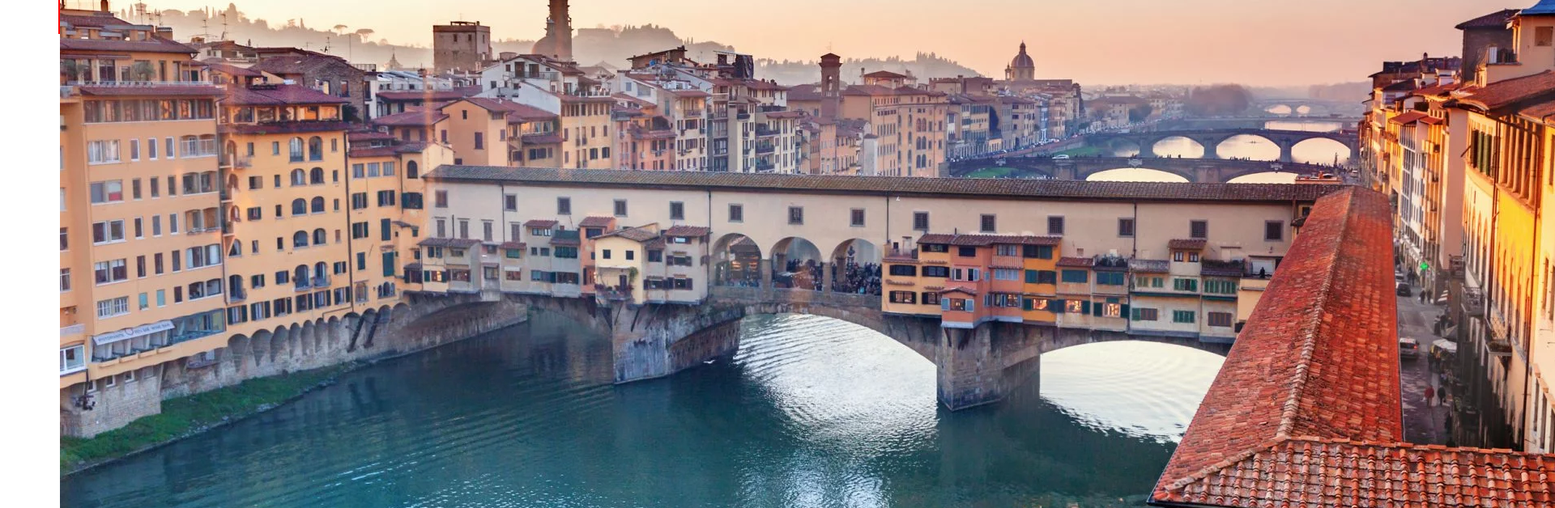
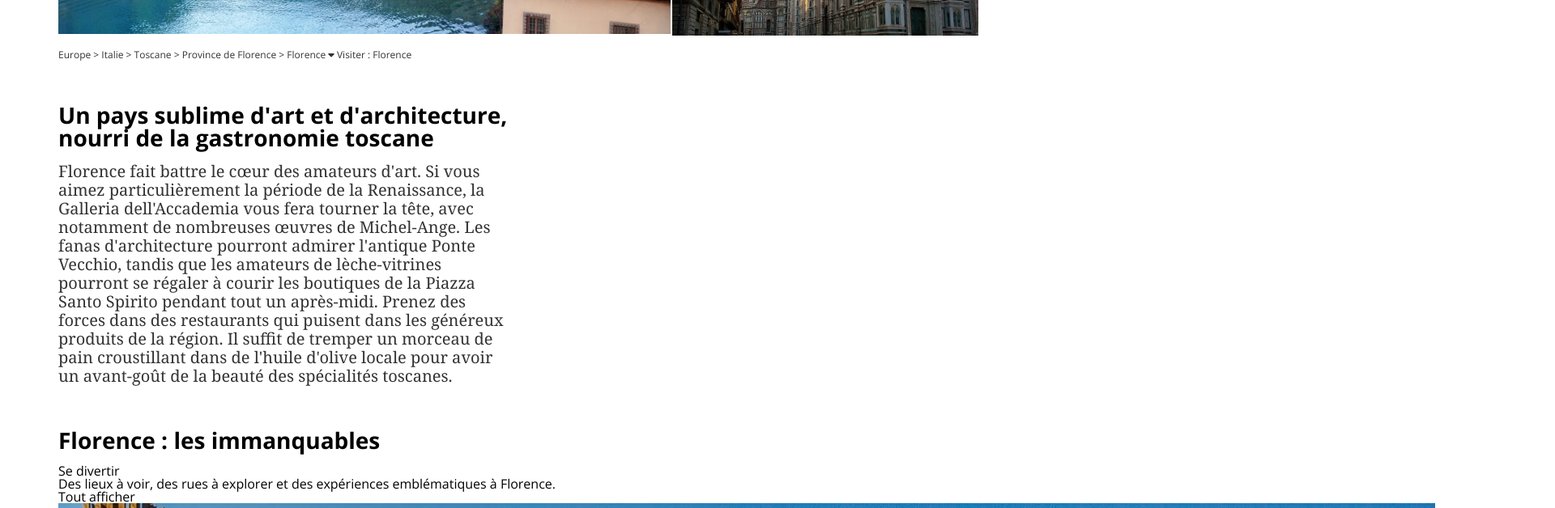
Before and after one commit to MariiaMERCIER/TripAdvisor, a plain HTML site: page index.html in a window 1280 px wide. Shown: the part 620-1248 px from the top of the page at 81% size, 1920 px wide, since content can reach past the window. Drawn offline with nearby package versions, Linux system fonts and the light colour scheme.

Commit message:
avancement du projet

```diff
--- a/assets/css/style.css
+++ b/assets/css/style.css
@@ -103,25 +103,80 @@ button:nth-child(1) {
 }
 
 .images {
-  max-width: 1136px;
+  height: 372px;
+  width: 1136px;
+  align-self: center;
+  object-fit: cover;
   display: flex;
+  gap: 2px;
 }
 
 .images .left {
-  max-height: 372px;
   flex: 4;
-  border: 2px solid red;
 }
-
+.images .left img {
+  object-fit: cover;
+  height: 100%;
+  width: 100%;
+}
 .images .right {
-  flex: 3;
+  flex: 2;
   display: flex;
   flex-direction: column;
+  gap: 2px;
 }
 
 .images .right .img1 {
-  flex: 1;
+  object-fit: cover;
+  height: 50%;
 }
 .images .right .img2 {
-  flex: 1;
+  object-fit: cover;
+  height: 50%;
 }
+
+.baseline {
+  padding-bottom: 16px;
+}
+
+.baseline p {
+  padding: 20px 0;
+  font-size: 12px;
+  color: #333;
+}
+
+.description {
+  max-width: 560px;
+  padding-top: 18px;
+  display: flex;
+  flex-direction: column;
+  align-items: flex-start;
+}
+
+h2 {
+  width: 100%;
+  font-size: 28px;
+  font-weight: 700;
+  color: #000;
+  margin-top: 24px;
+  margin: 0 0 16px;
+}
+
+.description p {
+  width: 100%;
+  font-family: Georgia, "Times New Roman", Times, serif;
+  line-height: 23px;
+  font-size: 20px;
+  color: #333;
+}
+.fa-circle {
+  color: #5dffb3;
+}
+
+.colon1 {
+  margin-top: 54px;
+}
+
+.carrousel {
+  display: flex;
+}
--- a/index.html
+++ b/index.html
@@ -45,7 +45,7 @@
     <main>
       <section class="conteiner">
         <div class="presentation">
-          <h1><span>Explorez:</span> Florence</h1>
+          <h1><span>Explorez</span> Florence</h1>
           <p>
             Les revenus influencent le choix des expériences présentées sur
             cette page :
@@ -53,6 +53,7 @@
               >en savoir plus.</a
             >
           </p>
+        </div>
         <div class="flex-parent-proposition">
           <ul>
             <button class="first-button">
@@ -73,7 +74,7 @@
               alt="florence italie ponte"
             />
           </div>
-            <div class="droit">
+          <div class="right">
             <img
               class="img1"
               src="/assets/image/ou-dormir-a-florence-1024x683.jpg"
@@ -86,7 +87,91 @@
             />
           </div>
         </div>
+        <div class="baseline">
+          <p>
+            <span
+              >Europe
+              <a
+                href="https://www.tripadvisor.fr/Tourism-g4-Europe-Vacations.html"
+              ></a
+            ></span>
+            >
+            <span
+              >Italie<a
+                href="https://www.tripadvisor.fr/Tourism-g187768-Italy-Vacations.html"
+              ></a
+            ></span>
+            >
+            <span
+              >Toscane<a
+                href="https://www.tripadvisor.fr/Tourism-g187893-Tuscany-Vacations.html"
+              ></a
+            ></span>
+            >
+            <span
+              >Province de Florence<a
+                href="https://www.tripadvisor.fr/Tourism-g2043770-Province_of_Florence_Tuscany-Vacations.html"
+              ></a
+            ></span>
+            >
+            <span
+              >Florence
+              <a
+                href="https://www.tripadvisor.fr/Tourism-g187895-Florence_Tuscany-Vacations.html"
+              ></a
+              ><i class="fa-solid fa-caret-down"></i>
+            </span>
+            <span class="gauche">Visiter : Florence</span>
+          </p>
         </div>
+        <div class="description">
+          <h2>
+            Un pays sublime d'art et d'architecture, nourri de la gastronomie
+            toscane
+          </h2>
+          <p>
+            Florence fait battre le cœur des amateurs d'art. Si vous aimez
+            particulièrement la période de la Renaissance, la Galleria
+            dell'Accademia vous fera tourner la tête, avec notamment de
+            nombreuses œuvres de Michel-Ange. Les fanas d'architecture pourront
+            admirer l'antique Ponte Vecchio, tandis que les amateurs de
+            lèche-vitrines pourront se régaler à courir les boutiques de la
+            Piazza Santo Spirito pendant tout un après-midi. Prenez des forces
+            dans des restaurants qui puisent dans les généreux produits de la
+            région. Il suffit de tremper un morceau de pain croustillant dans de
+            l'huile d'olive locale pour avoir un avant-goût de la beauté des
+            spécialités toscanes.
+          </p>
+        </div>
+        <section classe="carrousel">
+          <div class="colon1">
+            <h2>Florence : les immanquables</h2>
+            <h3>Se divertir</h3>
+            <p>
+              Des lieux à voir, des rues à explorer et des expériences
+              emblématiques à Florence.
+            </p>
+            <p>
+              Tout afficher
+              <a
+                href="https://www.tripadvisor.fr/Attractions-g187895-Activities-Florence_Tuscany.html"
+              ></a>
+            </p>
+          </div>
+          <div class="colon2">
+            <div classe="img1"></div>
+            <img
+              src="./assets/image/ponte-vecchio-arno-florence-italie-06.jpg"
+              alt="pont florence"
+            />
+            <p>Ponte Vicchio</p>
+            <i class="fa-solid fa-circle"></i>
+            <i class="fa-solid fa-circle"></i>
+            <i class="fa-solid fa-circle"></i>
+            <i class="fa-solid fa-circle"></i>
+            <i class="fa-solid fa-circle"></i>
+          </div>
+        </section>
       </section>
     </main>
   </body>
```
Also changed, not shown: assets/image/photo0jpg.jpg (added), assets/image/ponte-vecchio-arno-florence-italie-06.jpg (added), assets/image/tours-and-trips-of-tuscanycycl.jpg (added). Lines whose indentation alone changed are shown as unchanged.
